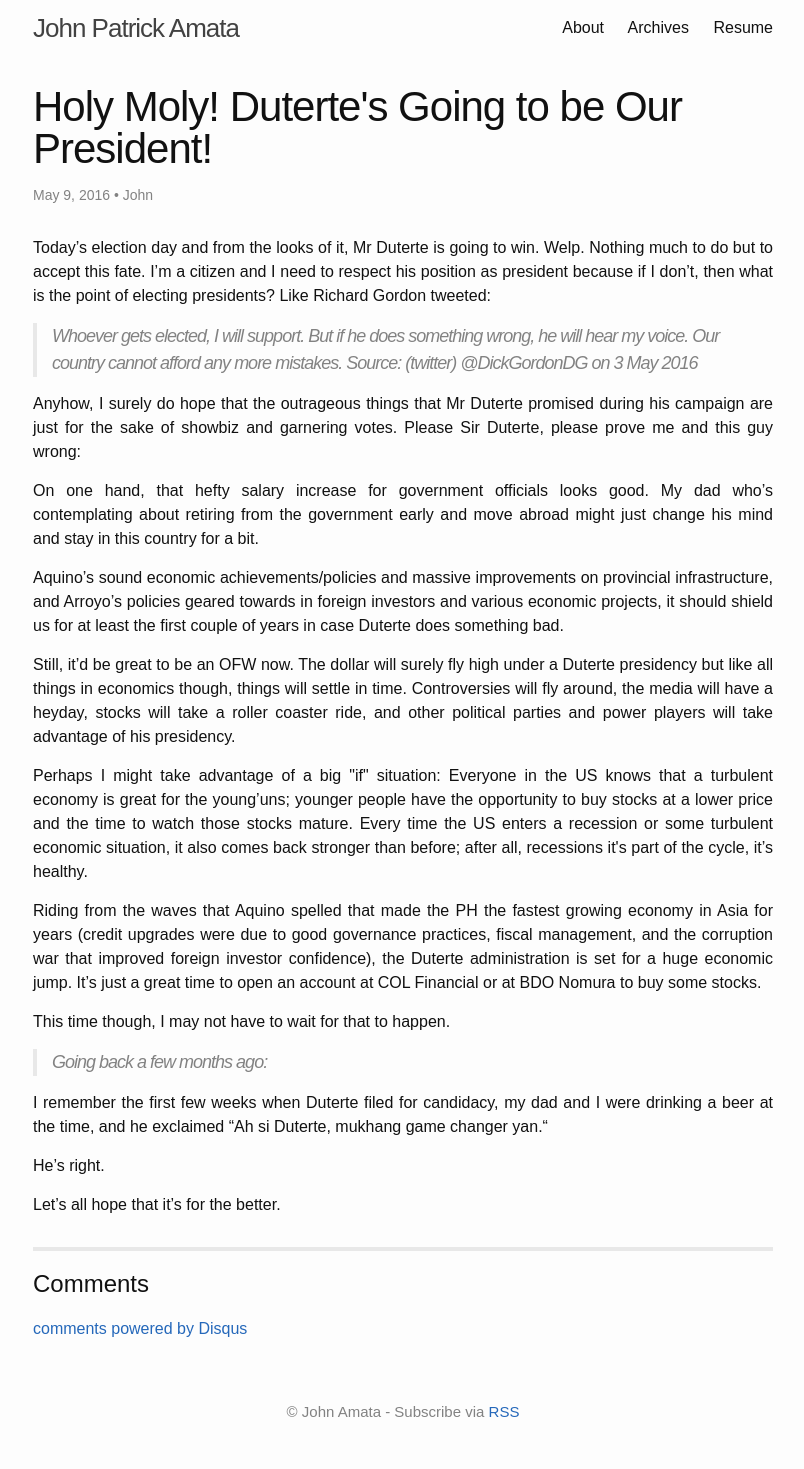
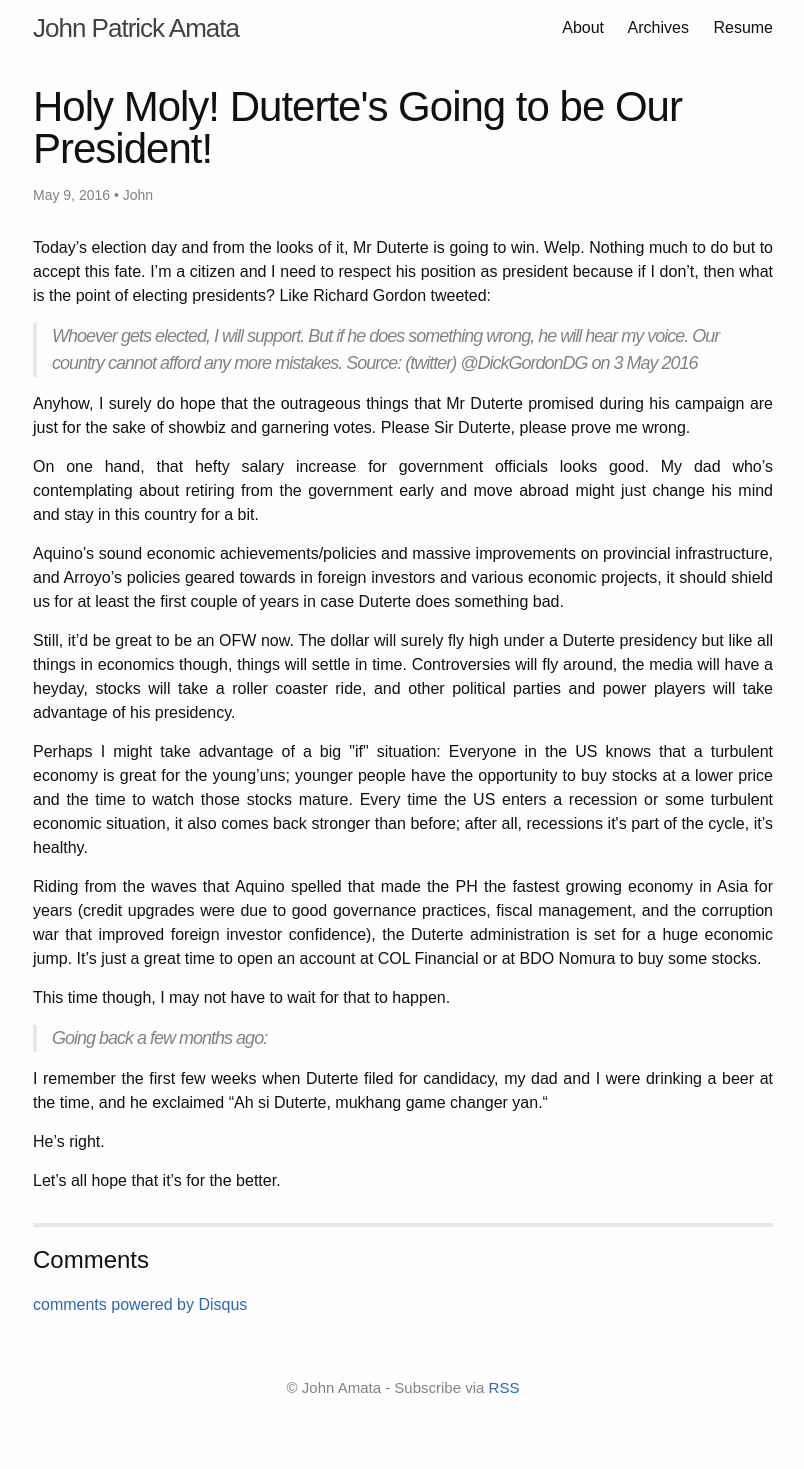
Before and after one commit to jpamata/jpamata.github.io, a Jekyll site: the page built from _posts/2016-05-09-duterte-presidency.md, in a window 1280 px wide. Shown: the whole page, without its empty margins (237-1041 px from the left). Built offline with Jekyll 4.4.1, drawn with Linux system fonts in a browser that asks for light colours; comment, search, counter and statistics services are not loaded; after the commit the page ends 1445 px from its top, so only the background shows below that.

Commit message:
Update 2016-05-09-duterte-presidency.md

```diff
--- a/_posts/2016-05-09-duterte-presidency.md
+++ b/_posts/2016-05-09-duterte-presidency.md
@@ -10,7 +10,7 @@ description: I admit. I am not an expert and I do not claim to be one. How can I
 > Whoever gets elected, I will support. But if he does something wrong, he will hear my voice. Our country cannot afford any more mistakes.
 > Source: (twitter) @DickGordonDG on 3 May 2016
 
-<p align="justify">Anyhow, I surely do hope that the outrageous things that Mr Duterte promised during his campaign are just for the sake of showbiz and garnering votes. Please Sir Duterte, please prove me and this guy wrong:</p>
+<p align="justify">Anyhow, I surely do hope that the outrageous things that Mr Duterte promised during his campaign are just for the sake of showbiz and garnering votes. Please Sir Duterte, please prove me wrong.</p>
 <p align="justify">On one hand, that hefty salary increase for government officials looks good. My dad who’s contemplating about retiring from the government early and move abroad might just change his mind and stay in this country for a bit.</p>
 <p align="justify">Aquino’s sound economic achievements/policies and massive improvements on provincial infrastructure, and Arroyo’s policies geared towards in foreign investors and various economic projects, it should shield us for at least the first couple of years in case Duterte does something bad.</p>
 <p align="justify">Still, it’d be great to be an OFW now. The dollar will surely fly high under a Duterte presidency but like all things in economics though, things will settle in time. Controversies will fly around, the media will have a heyday, stocks will take a roller coaster ride, and other political parties and power players will take advantage of his presidency.</p>
```
